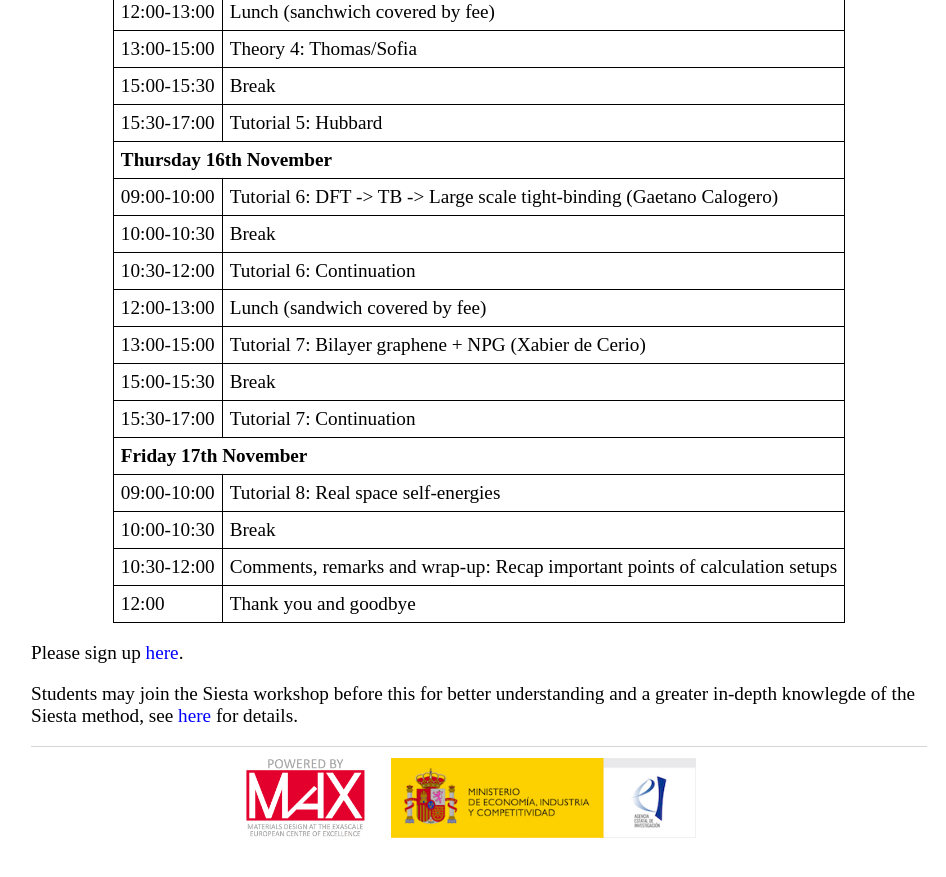
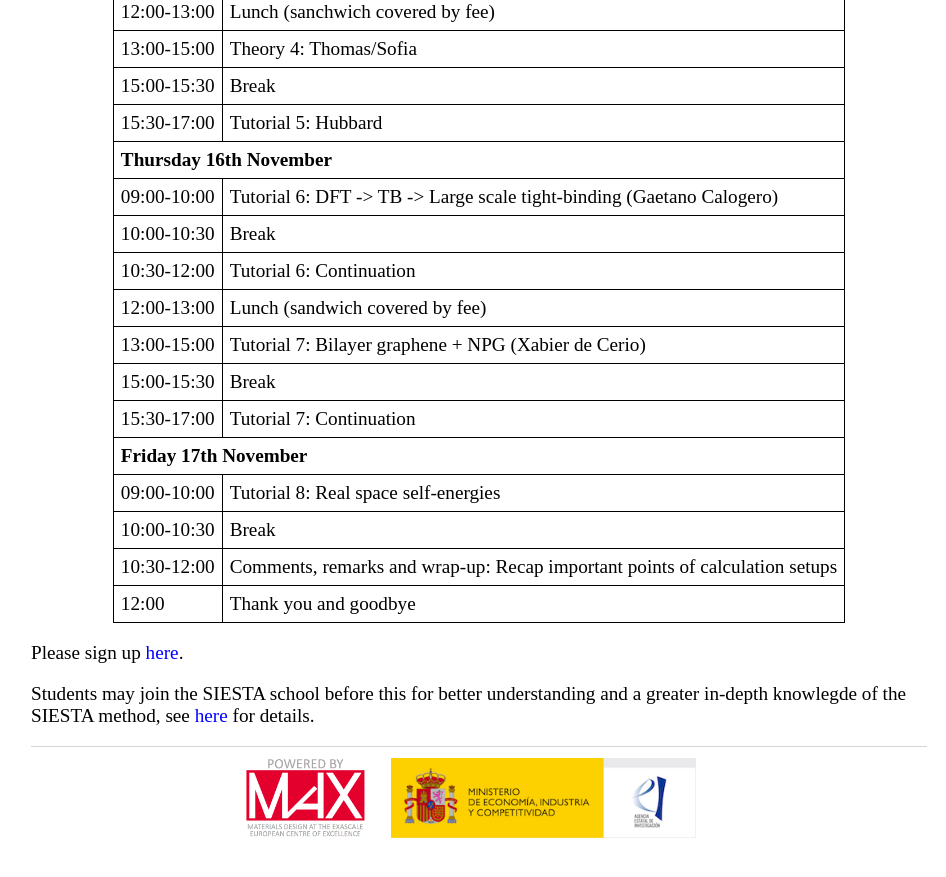
Before and after one commit to siesta-project/web-portal, a Jekyll site: the page built from _events/TranSIESTA_School-2023.md, in a window 1280 px wide and 900 px high, scrolled down 1512 px. Shown: the top 877 px of the window, without its empty margins (161-1107 px from the left). Built offline with Jekyll 4.4.1, drawn with Linux system fonts in a browser that asks for light colours.

Commit message:
TS 2003 School: Fix link url. Siesta in caps. Siesta workshop->school.

```diff
--- a/_events/TranSIESTA_School-2023.md
+++ b/_events/TranSIESTA_School-2023.md
@@ -100,5 +100,5 @@ Tentative program:
 
 Please sign up [here](https://www.conferencemanager.dk/invitation-workshoptoolsforelectiontransport).
 
-Students may join the Siesta workshop before this for better understanding and a greater in-depth knowlegde
-of the Siesta method, see [here](https://siesta-project.github.io/web-portal/) for details.
+Students may join the SIESTA school before this for better understanding and a greater in-depth knowlegde
+of the SIESTA method, see [here](../SIESTA_School-2023) for details.
```
